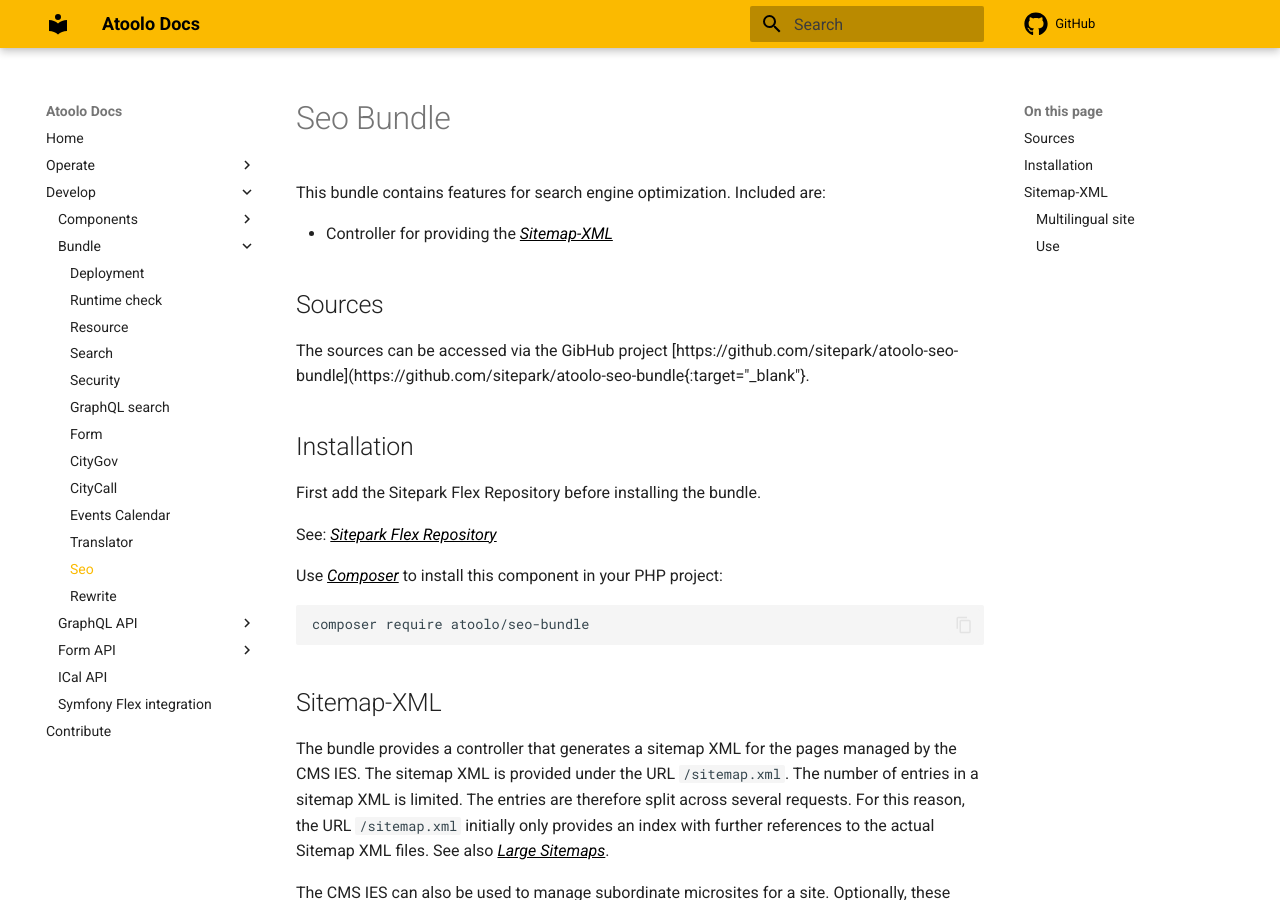
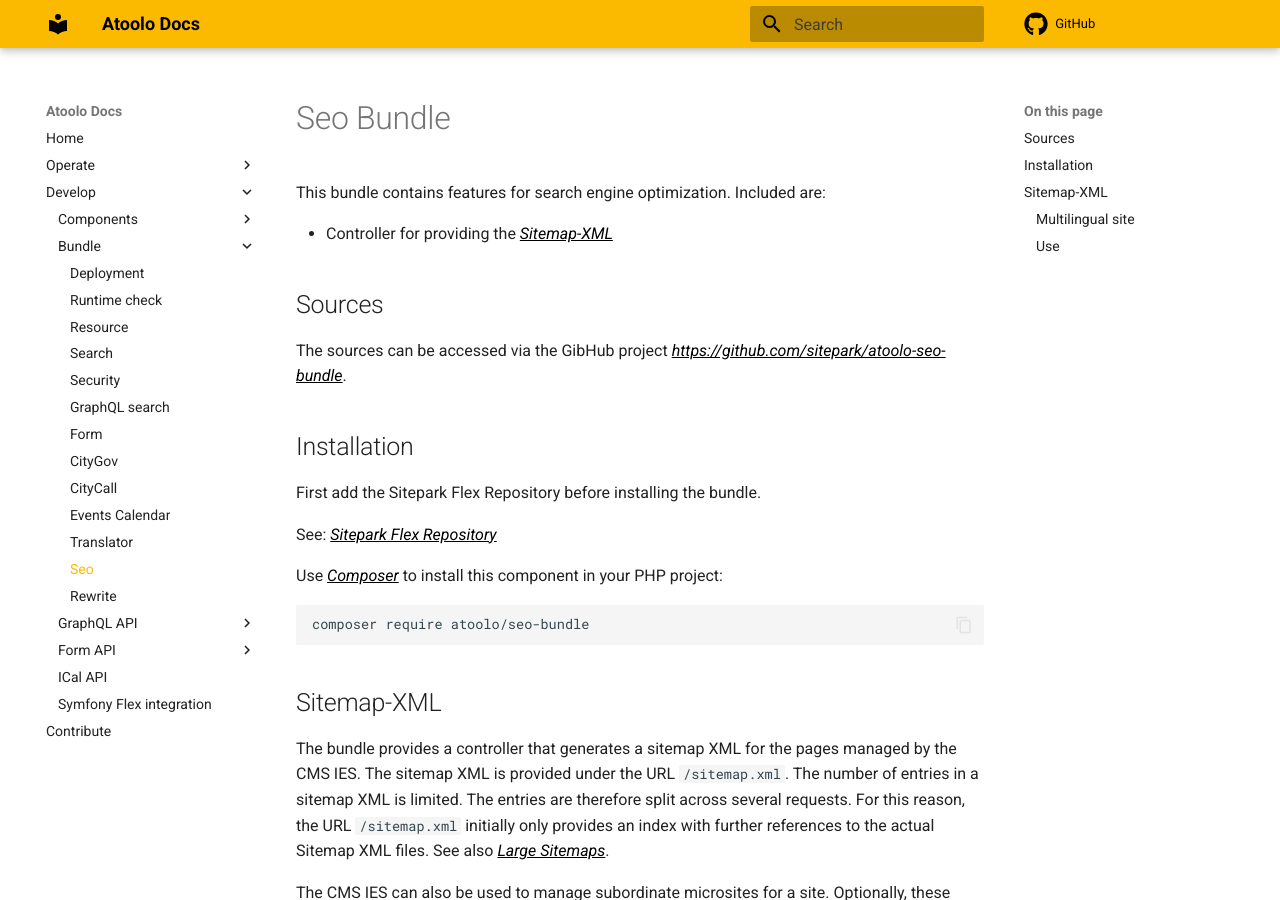
Before and after one commit to sitepark/atoolo-docs, an MkDocs documentation site: the page built from docs/develop/bundles/seo.md, in a window 1280 px wide and 900 px high. Built offline with MkDocs 1.6.1 and Material for MkDocs 9.7.7, drawn with Linux system fonts in a browser that asks for light colours; comment, search, counter and statistics services are not loaded; some of the changed lines change nothing that is shown.

Commit message:
fix: links

```diff
--- a/docs/develop/bundles/seo.md
+++ b/docs/develop/bundles/seo.md
@@ -2,11 +2,11 @@
 
 This bundle contains features for search engine optimization. Included are:
 
-- Controller for providing the [Sitemap-XML](https://developers.google.com/search/docs/crawling-indexing/sitemaps/overview)
+- Controller for providing the [Sitemap-XML](https://developers.google.com/search/docs/crawling-indexing/sitemaps/overview){:target="\_blank"}
 
 ## Sources
 
-The sources can be accessed via the GibHub project [https://github.com/sitepark/atoolo-seo-bundle](https://github.com/sitepark/atoolo-seo-bundle{:target="\_blank"}.
+The sources can be accessed via the GibHub project [https://github.com/sitepark/atoolo-seo-bundle](https://github.com/sitepark/atoolo-seo-bundle){:target="\_blank"}.
 
 ## Installation
 
```
Also changed, not shown: docs/develop/bundles/form.md (+1 -1 lines), docs/develop/bundles/rewrite.md (+1 -1 lines).
